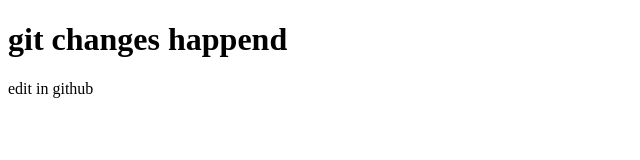
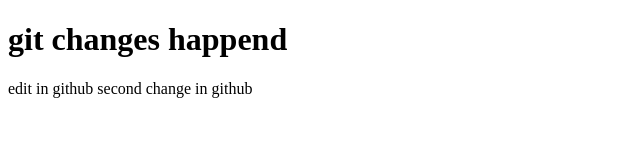
Before and after one commit to knpbug143/Myproject, a plain HTML site: page index.html in a window 1280 px wide. Shown: the whole page, without its empty margins (0-640 px from the left). Drawn offline with Linux system fonts and the light colour scheme.

Commit message:
second change github

```diff
--- a/index.html
+++ b/index.html
@@ -8,5 +8,6 @@
 <body>
     <h1>git changes happend</h1>
     <p1>edit in github</p1>
+    <p2>second change in github</p2>
 </body>
 </html>
```
